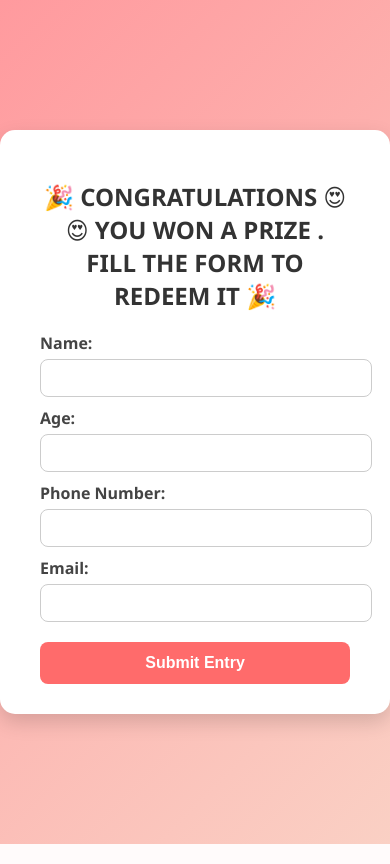
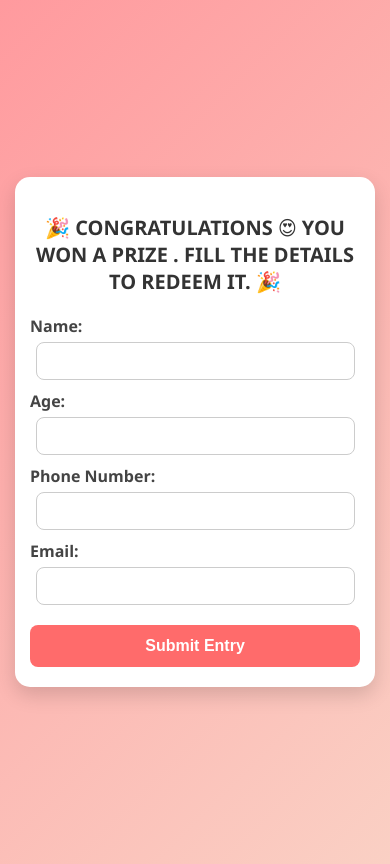
Before and after one commit to Encrypter1233/spin, a Flask app: page /index.html in a window 390 px wide. Run offline with Flask 3, Linux system fonts and the light colour scheme; parts of the project's set-up code (start-up, migrations or seed data) failed here and were passed over.

Commit message:
Update index.html

```diff
--- a/templates/index.html
+++ b/templates/index.html
@@ -3,11 +3,11 @@
 
 <head>
     <meta charset="UTF-8">
+    <meta name="viewport" content="width=device-width, initial-scale=1.0"> <!-- ✅ Mobile scaling -->
     <meta property="og:title" content="LUCKY DRAW 😃😍">
-    <meta property="og:description" content="🎁 “Your chance to grab amazing prizes is here!”">
+    <meta property="og:description" content="🎁 Your chance to grab amazing prizes is here!">
     <meta property="og:image"
         content="https://imgs.search.brave.com/gRzVI4ixwFeyeLxSQr-IHl9_Nv3PL1yAgBANzLH2bsA/rs:fit:860:0:0:0/g:ce/aHR0cHM6Ly9pbWcu/ZnJlZXBpay5jb20v/cHJlbWl1bS12ZWN0/b3IvcmVkLWdpZnQt/Ym94LW9wZW5pbmct/d2l0aC1jb25mZXR0/aS1leHBsb2Rpbmct/b3V0Xzk4NDAyLTIw/MzU0OC5qcGc_c2Vt/dD1haXNfaHlicmlk/Jnc9NzQwJnE9ODA">
-</head>
     <title>Lucky Draw Form</title>
     <style>
         body {
@@ -22,19 +22,21 @@
 
         .container {
             background: #fff;
-        padding: 30px 40px;
+            padding: 30px 20px;
             border-radius: 15px;
             box-shadow: 0 8px 20px rgba(0, 0, 0, 0.15);
-        max-width: 400px;
             width: 100%;
+            max-width: 360px;
+            /* ✅ Perfect for 9:16 mobile */
             text-align: center;
             animation: fadeIn 0.8s ease-in-out;
+            box-sizing: border-box;
         }
 
         h2 {
             margin-bottom: 20px;
             color: #333;
-        font-size: 24px;
+            font-size: 22px;
         }
 
         label {
@@ -48,7 +50,7 @@
         input[type="text"],
         input[type="number"],
         input[type="email"] {
-        width: 100%;
+            width: 90%;
             padding: 10px;
             border: 1px solid #ccc;
             border-radius: 8px;
@@ -93,12 +95,27 @@
                 transform: translateY(0);
             }
         }
+
+        /* ✅ Extra Mobile Tweaks */
+        @media (max-width: 480px) {
+            body {
+                padding: 10px;
+            }
+
+            .container {
+                padding: 20px 15px;
+            }
+
+            h2 {
+                font-size: 20px;
+            }
+        }
     </style>
 </head>
 
 <body>
     <div class="container">
-        <h2>🎉 CONGRATULATIONS 😍😍 YOU WON A PRIZE . FILL THE FORM TO REDEEM IT  🎉</h2>
+        <h2>🎉 CONGRATULATIONS 😍 YOU WON A PRIZE . FILL THE DETAILS TO REDEEM IT. 🎉</h2>
         <form action="/submit" method="POST">
             <label for="name">Name:</label>
             <input type="text" name="name" id="name" required>
```
Lines whose indentation alone changed are shown as unchanged.
